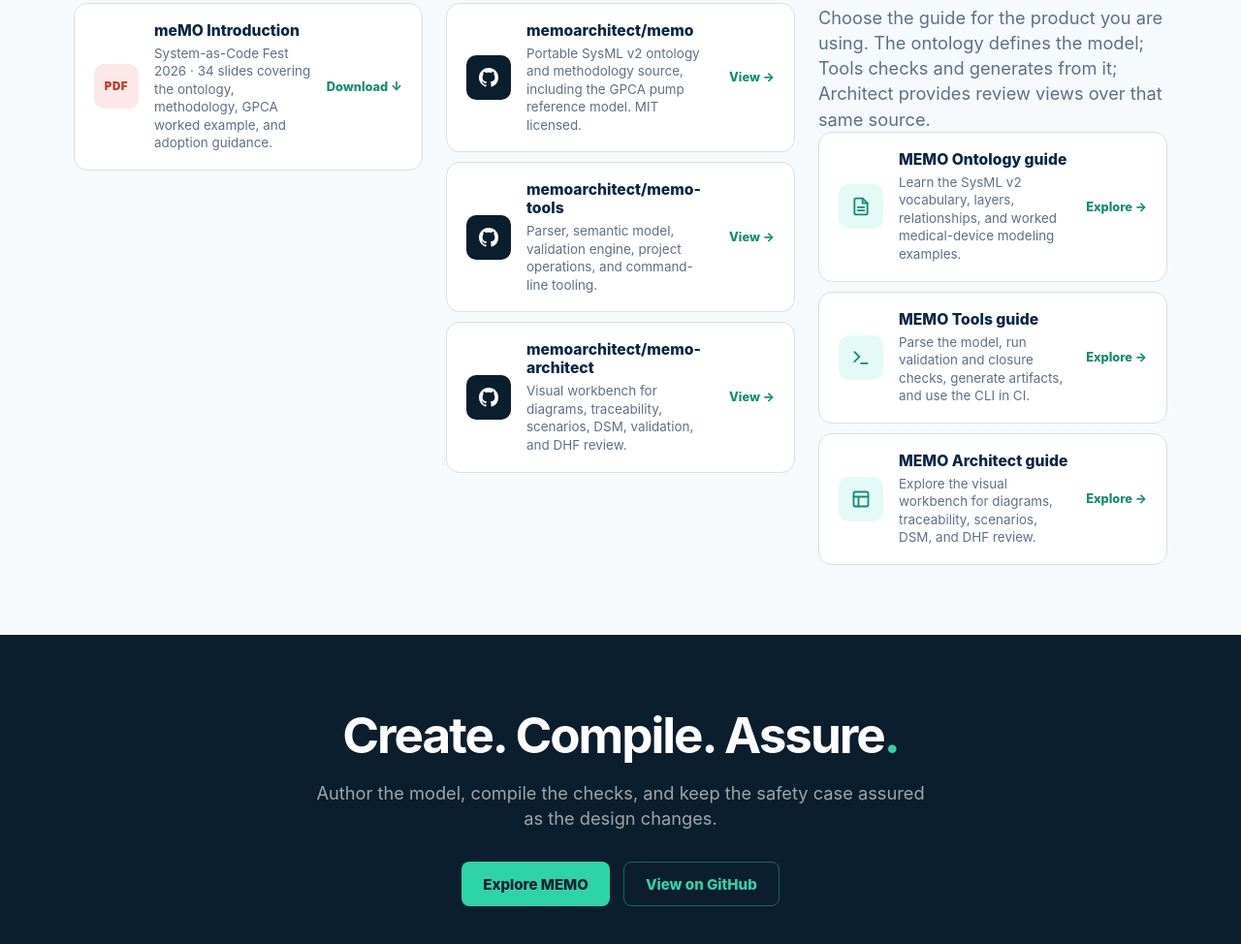
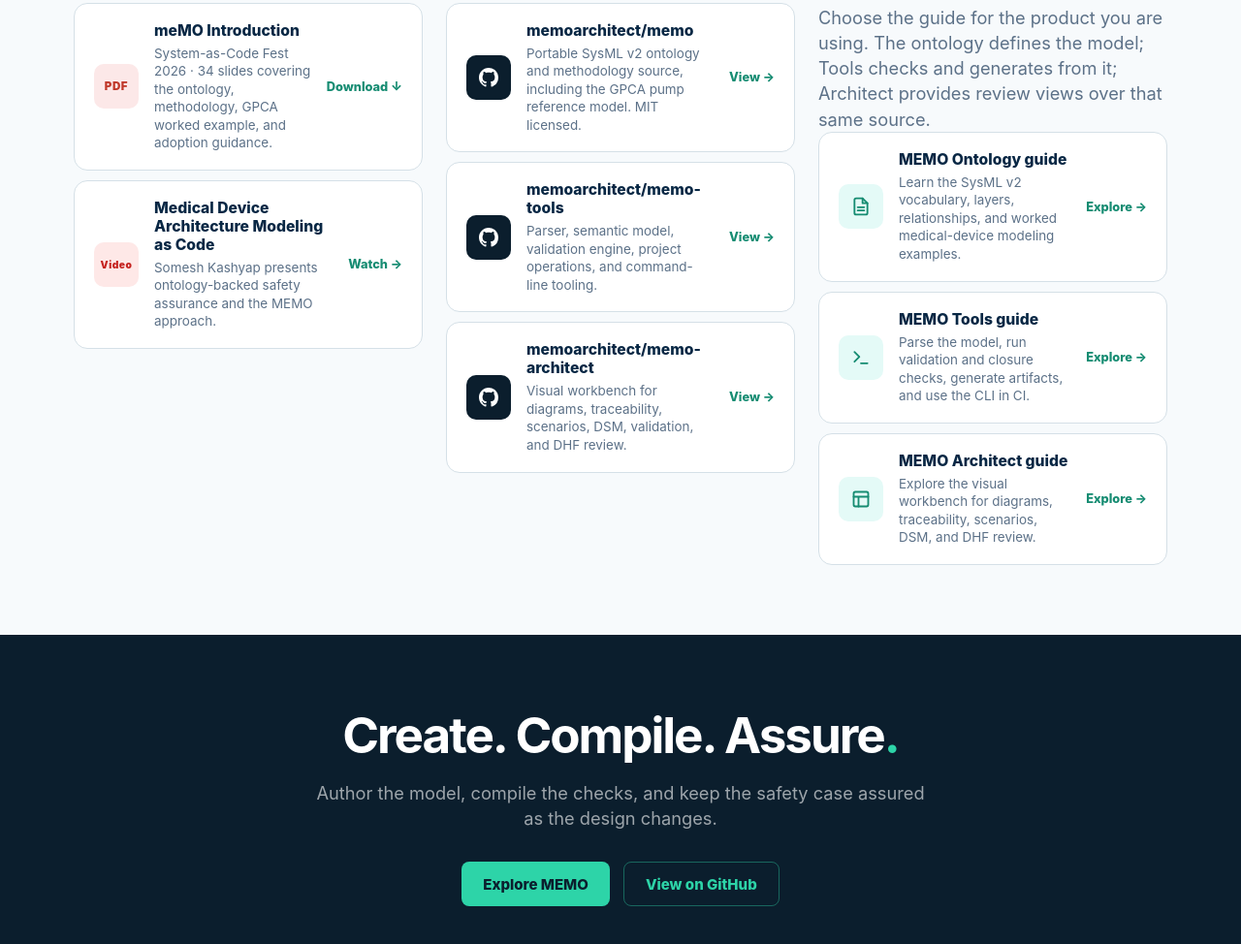
Before and after one commit to memoarchitect/memoarchitect.github.io, a website: page index.html in a window 1280 px wide. Shown: the part 4234-5208 px from the top of the page at 97% size. Drawn offline with Linux system fonts and the light colour scheme.

Commit message:
Add MEMO presentation video resource

```diff
--- a/index.html
+++ b/index.html
@@ -195,6 +195,14 @@
                 </div>
                 <span class="resource-action">Download &darr;</span>
               </a>
+              <a class="resource-card" href="https://www.youtube.com/watch?v=fGEGZoKZZOA" target="_blank" rel="noopener">
+                <div class="resource-icon resource-icon-video">Video</div>
+                <div class="resource-info">
+                  <h4>Medical Device Architecture Modeling as Code</h4>
+                  <p>Somesh Kashyap presents ontology-backed safety assurance and the MEMO approach.</p>
+                </div>
+                <span class="resource-action">Watch &rarr;</span>
+              </a>
             </div>
           </div>
 
--- a/styles.css
+++ b/styles.css
@@ -733,6 +733,12 @@
   color: #c0392b;
 }
 
+.resource-icon-video {
+  background: #fee8e7;
+  color: #c5221f;
+  font-size: 0.64rem;
+}
+
 .resource-icon-repo {
   background: var(--night);
   color: #fff;
```
